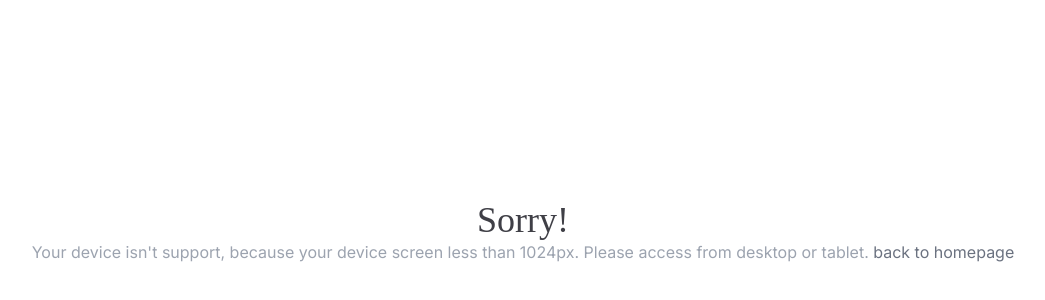
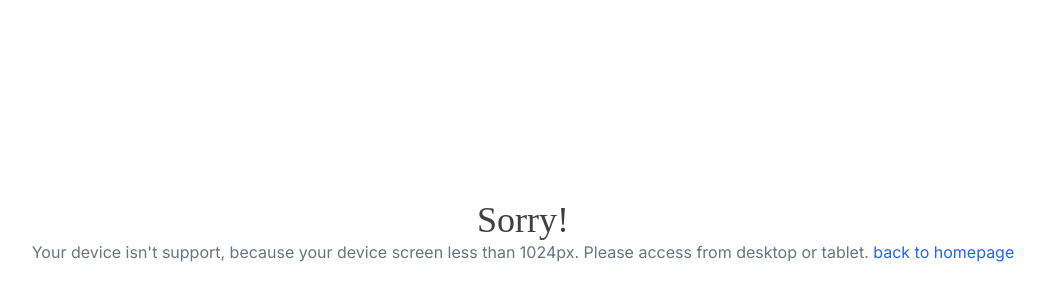
Before and after one commit to faruuhan/v2-personal-website, a Nuxt app: page /support in a window 1280 px wide. Shown: the part 168-468 px from the top of the page, without its empty margins (117-1162 px from the left). Built offline with nearby package versions, Linux system fonts and the light colour scheme; a web font is replaced by a local one.

Commit message:
update page support

```diff
--- a/pages/support.vue
+++ b/pages/support.vue
@@ -2,10 +2,10 @@
   <div class="flex items-center justify-center min-h-screen bg-white-50">
     <div class="px-4">
       <h4 class="text-4xl text-center font-cursive text-zinc-700">Sorry!</h4>
-      <p class="font-sans text-center text-gray-400">
+      <p class="font-sans text-center text-gray-500">
         Your device isn't support, because your device screen less than 1024px.
         Please access from desktop or tablet.
-        <NuxtLink to="/" class="font-sans text-gray-500 hover:text-gray-300"
+        <NuxtLink to="/" class="font-sans text-blue-600 hover:text-blue-500"
           >back to homepage</NuxtLink
         >
       </p>
```
